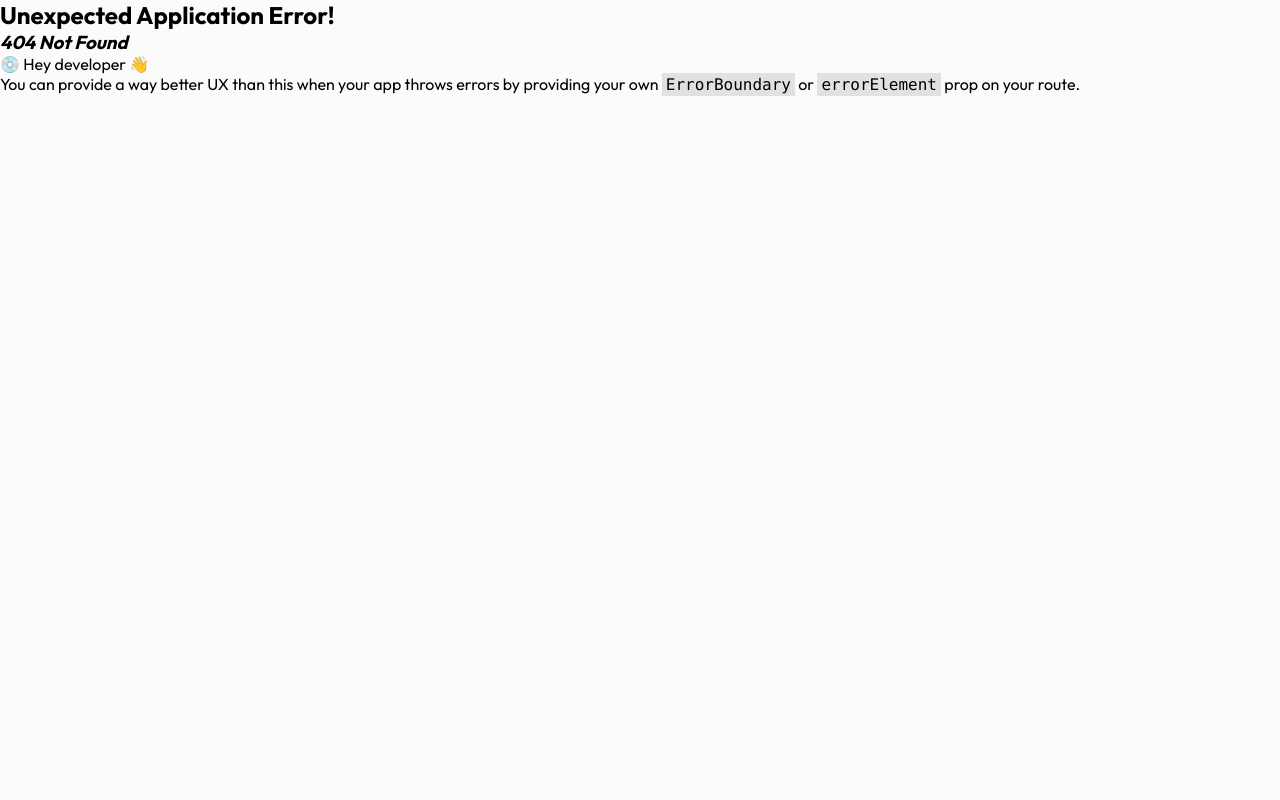
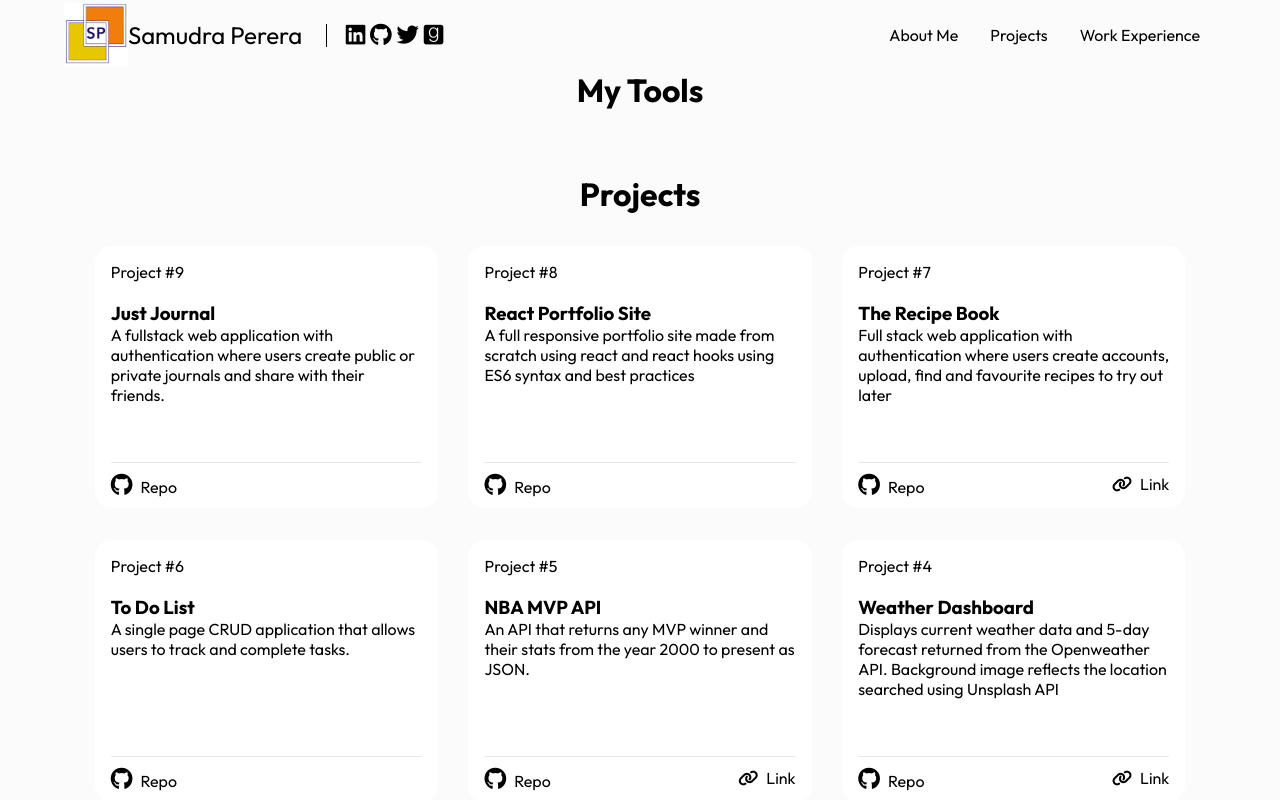
Before and after one commit to samudra-perera/React-Portfolio-Site, a React (Create React App) app in the folder portfolio-site/: page /projects in a window 1280 px wide. Before the commit this address had no page. Shown: the top 800 px of the page. Built offline with nearby package versions, Linux system fonts and the light colour scheme.

Commit message:
Reorganized the file structure and the nature of the website

```diff
--- a/portfolio-site/src/App.jsx
+++ /dev/null
@@ -1,23 +0,0 @@
-import Nav from "./components/nav/nav";
-import Landing from './components/landing/landing';
-import AboutMe from "./components/about-me/about-me";
-import Projects from "./components/projects/projects";
-import Skills from "./components/my-skills/skills";
-import NewSkills from "./components/my-skills/NewSkills";
-import Footer from "./components/footer/footer";
-import React from "react";
-
-function App() {
-  return (
-      <div>
-        <Nav/>
-        <Landing/>
-        <AboutMe/>
-        <NewSkills />
-        <Projects/>
-        <Footer/>
-      </div>
-  );
-}
-
-export default App;
--- a/portfolio-site/src/components/landing/landing.jsx
+++ b/portfolio-site/src/components/landing/landing.jsx
@@ -40,7 +40,7 @@ const LandingWriter = () => {
                 <div className="landing-container-left">
                     <div className="landing-container-left-text">
                         <h1 className="landing-title">I{text} <Cursor /></h1>
-                        <p className="landing-blurb">"I'm Samudra, thanks for checking my website out! To see some of my work click below."</p>
+                        <p className="landing-blurb">I'm Samudra, thanks for checking my website out! To see some of my work click below.</p>
                         <Link className='project-button' to='projects' spy={true} smooth= {true} offset={-50} duration={500}>Projects</Link>
                     </div>
                 </div>
--- a/portfolio-site/src/components/nav/nav.jsx
+++ b/portfolio-site/src/components/nav/nav.jsx
@@ -41,7 +41,7 @@ const NavComps = () => {
             <div className='nav-left'>
                 <div className='nav-left wrapper'>
                     <div className='nav-left-home'>
-                        <Link className='nav-left-img' to='landing' spy={true} smooth= {true} offset={-50} duration={500}>
+                        <Link className='nav-left-img' to='/'>
                             <img className='logoTitile' src={Logo} alt='SamudraLogo'/>
                             <span className='nameTitle'>Samudra Perera</span>
                         </Link>
@@ -67,10 +67,10 @@ const NavComps = () => {
                 onClick={() => setIsMobile(false)}
             >
                 <div className='nav-right wrapper'>
-                        <Link className='about-me' to='/about' spy={true} smooth= {true} offset={-50} duration={500} onClick={() => setIsMobile(false)}>About Me</Link>
-                        <Link className='skills' to='skills' spy={true} smooth= {true} offset={-50} duration={500} onClick={() => setIsMobile(false)}>Tools</Link>
-                        <Link className='projects' to='projects' spy={true} smooth= {true} offset={-50} duration={500} onClick={() => setIsMobile(false)}>Projects</Link>
-                        <a className='resume' href='https://www.canva.com/design/DAFHfQnm6Y4/EjTJul_FeVZ_k5fHgotXGQ/view?utm_content=DAFHfQnm6Y4&utm_campaign=designshare&utm_medium=link&utm_source=publishsharelink' target='_blank' rel="noreferrer">Resume</a>
+                        <Link className='about-me' to='/' spy={true} smooth= {true} offset={-50} duration={500} onClick={() => setIsMobile(false)}>About Me</Link>
+                        <Link className='skills' to='/projects' onClick={() => setIsMobile(false)}>Projects</Link>
+                        <Link className='projects' to='/work' onClick={() => setIsMobile(false)}>Work Experience</Link>
+                        {/* <a className='resume' href='https://www.canva.com/design/DAFHfQnm6Y4/EjTJul_FeVZ_k5fHgotXGQ/view?utm_content=DAFHfQnm6Y4&utm_campaign=designshare&utm_medium=link&utm_source=publishsharelink' target='_blank' rel="noreferrer">Resume</a> */}
                 </div>
             </div>
             <button
--- a/portfolio-site/src/index.js
+++ b/portfolio-site/src/index.js
@@ -1,21 +1,34 @@
 import React from 'react';
 import ReactDOM from 'react-dom/client';
 import './index.css';
-import App from './App';
+import App from './pages/App';
 import {createBrowserRouter, RouterProvider } from 'react-router-dom'
 import About from './pages/About-me/About';
+import ErrorPage from './pages/ErrorPage';
+import Home from './pages/Home/Home';
+import Work from './pages/Work/Work';
+import ProjectPage from './pages/Projects/ProjectPage';
 
 const router = createBrowserRouter([
   {
     path:"/",
     element: <App />,
-    // errorElement: <ErrorPage />,
+    errorElement: <ErrorPage />,
+    children: [
+      {
+        index: true,
+        element: <Home />
+      },
+      {
+        path:'projects',
+        element: <ProjectPage />
+      },
+      {
+        path: 'work',
+        element: <Work/>
+      }
+    ]
   },
-  {
-    path:'/About',
-    element: <About/>,
-    // errorElement: <ErrorPage />,
-  }
 ])
 
 
--- a/portfolio-site/src/pages/About-me/About.jsx
+++ /dev/null
@@ -1,12 +0,0 @@
-import React from 'react'
-import Nav from '../../components/nav/nav'
-
-const About = () => {
-  return (
-    <div>
-        <Nav/>
-    </div>
-  )
-}
-
-export default About
--- /dev/null
+++ b/portfolio-site/src/pages/App.jsx
@@ -0,0 +1,15 @@
+import Nav from "../components/nav/nav";
+import Landing from '../components/landing/landing';
+import { Outlet } from "react-router-dom";
+import React from "react";
+
+function App() {
+  return (
+      <div>
+        <Nav/>
+        <Outlet />
+      </div>
+  );
+}
+
+export default App;
--- /dev/null
+++ b/portfolio-site/src/pages/ErrorPage.jsx
@@ -0,0 +1,19 @@
+import React from 'react'
+import { useRouteError } from "react-router-dom";
+
+const ErrorPage = () => {
+    const error = useRouteError();
+    console.log(error)
+
+    return(
+        <div id="error-page">
+            <h1>Oops!</h1>
+            <p>Sorry, an unexpected Error has occured</p>
+            <p>
+                <i>{error.statusText || error.message}</i>
+            </p>
+        </div>
+    )
+}
+
+export default ErrorPage
--- /dev/null
+++ b/portfolio-site/src/pages/Home/Home.jsx
@@ -0,0 +1,14 @@
+import React from 'react'
+import AboutMe from '../../components/about-me/about-me'
+import Landing from '../../components/landing/landing'
+
+const Home = () => {
+  return (
+    <div>
+        <Landing />
+        <AboutMe />
+    </div>
+  )
+}
+
+export default Home
--- /dev/null
+++ b/portfolio-site/src/pages/Projects/ProjectPage.jsx
@@ -0,0 +1,14 @@
+import React from "react";
+import NewSkills from "../../components/my-skills/NewSkills";
+import Projects from "../../components/projects/projects";
+
+const ProjectPage = () => {
+  return (
+    <div>
+      <NewSkills />
+      <Projects />
+    </div>
+  );
+};
+
+export default ProjectPage;
--- /dev/null
+++ b/portfolio-site/src/pages/Work/Work.jsx
@@ -0,0 +1,9 @@
+import React from 'react'
+
+const Work = () => {
+  return (
+    <div>Work</div>
+  )
+}
+
+export default Work
```
Also changed, not shown: 1 other file (tests, documents, lock files or other folders).
